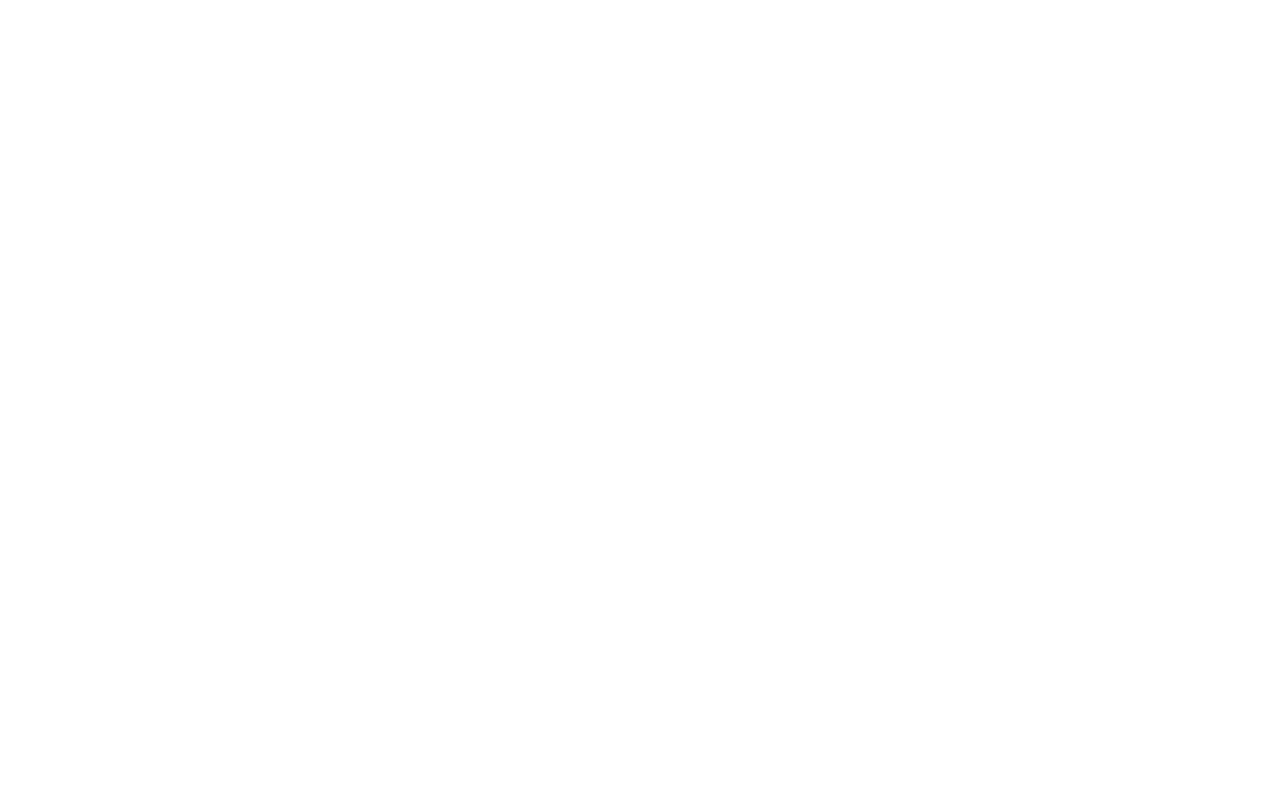
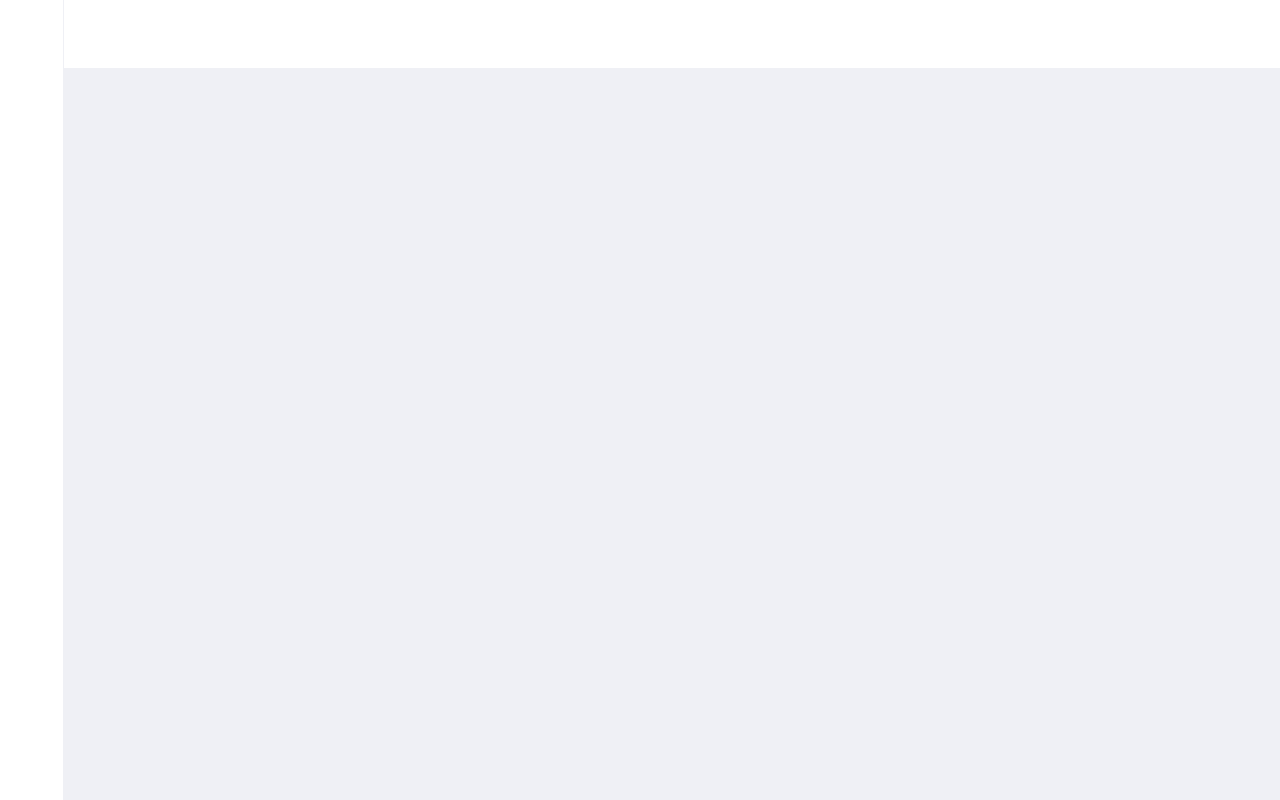
Before and after one commit to KristinaPotapenko/insiders-test, a Next.js app: page / in a window 1280 px wide. Built offline with nearby package versions, Linux system fonts and the light colour scheme.

Commit message:
feat: create base layout with sidebar and header

```diff
--- a/src/app/layout.tsx
+++ b/src/app/layout.tsx
@@ -22,7 +22,13 @@ export default function RootLayout({
 }>) {
   return (
     <html lang="en">
-      <body className={`${poppins.variable} antialiased`}>{children}</body>
+      <body className={`flex ${poppins.variable} antialiased`}>
+        <aside className="w-16 h-screen bg-white border-r border-[rgba(174,182,206,0.2)]"></aside>
+        <div className="grow bg-[rgba(174,182,206,0.2)]">
+          <header className="w-full h-[69px] bg-white border-b border-[rgba(174,182,206,0.2)]"></header>
+          {children}
+        </div>
+      </body>
     </html>
   );
 }
```
